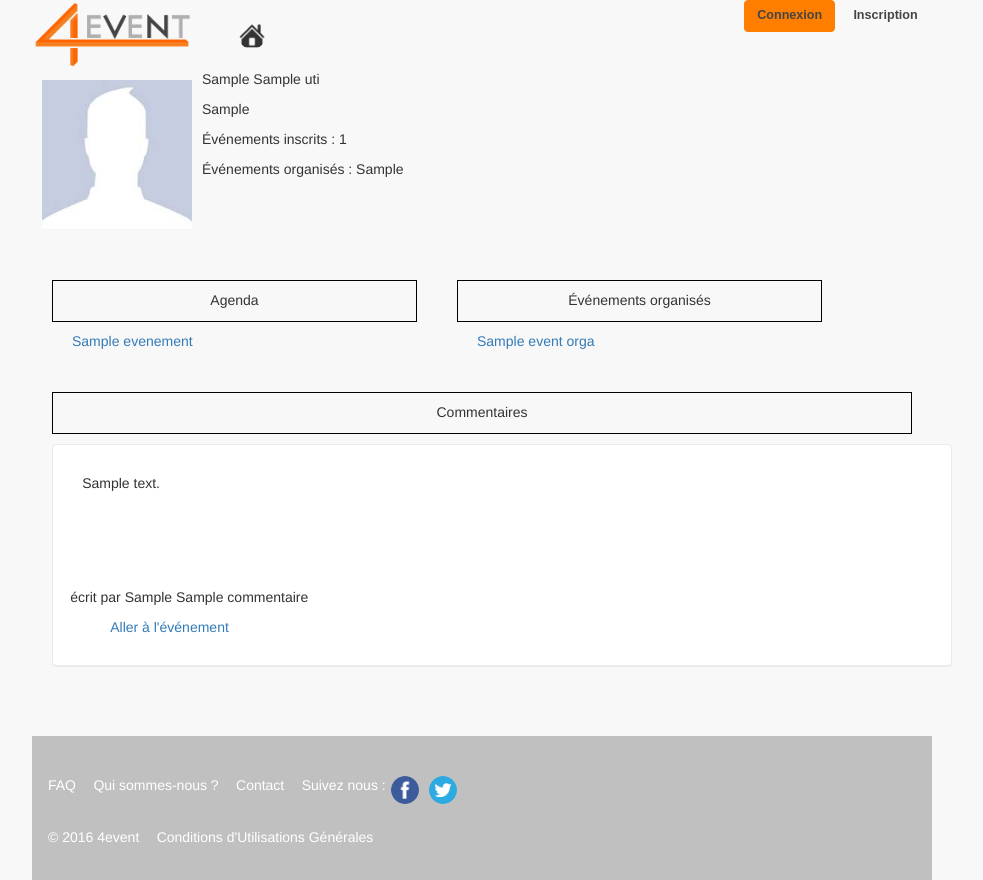
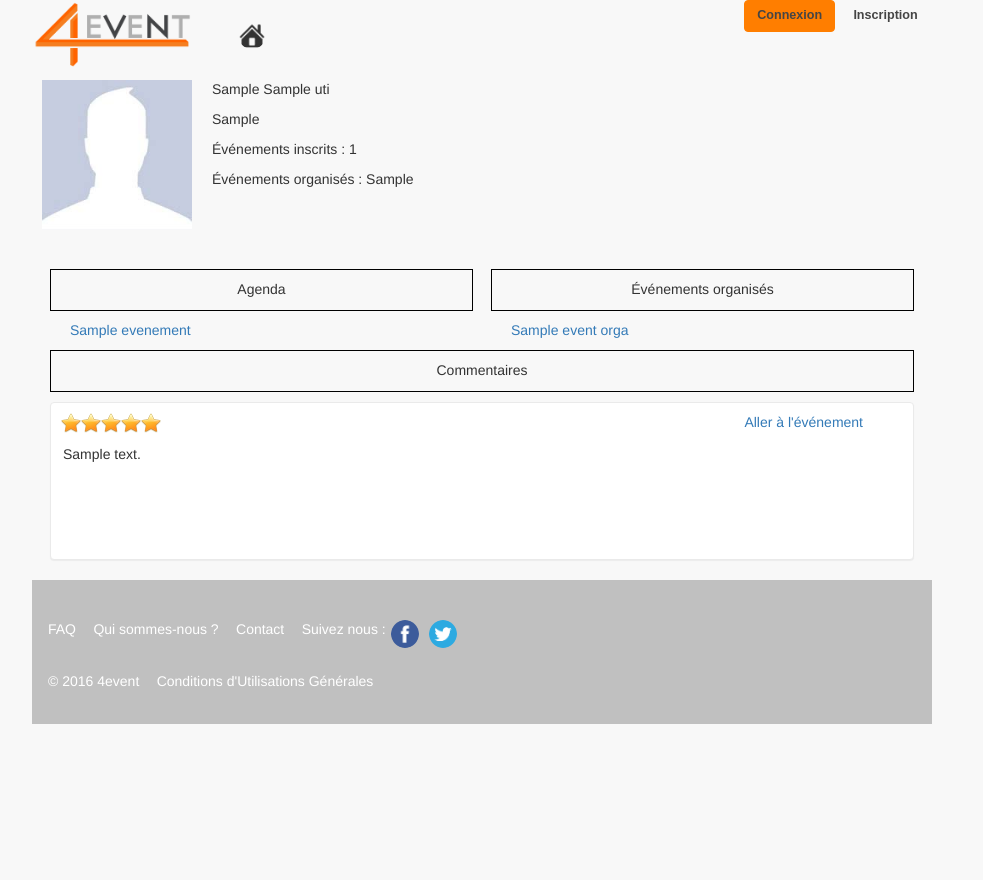
Before and after one commit to Zawartek/4event, a PHP site: template Vue/profilUtilisateur.php in a window 1280 px wide. Shown: the whole page, without its empty margins (158-1141 px from the left). After the commit the page ends 724 px from the top, so only its background shows below. Run offline with PHP 8.4, Linux system fonts and the light colour scheme; the template is opened without the code that fills it: most values are stand-ins (such as "Sample title", 1, 10 or a date in 2020); some libraries are stand-ins or nearby versions.

Commit message:
Modif css Profil

```diff
--- a/Vue/css/style.css
+++ b/Vue/css/style.css
@@ -141,6 +141,7 @@ fieldset
 
 #infosProfil
 {
+    margin : 10px;
     float : left;
 }
 
@@ -159,23 +160,22 @@ fieldset
 }
 #agenda
 {
-    padding : 20px;
-    width:45%;
-    float : left;
+    width: 47%;
+    float: left;
+    margin: 1% 2%;
 }
 
 #orga
 {
-    padding : 20px;
-    width:45%;
-    float : left;
+    width: 47%;
+    float: left;
+    margin: 1% 0%;
 }
 
 #commentaires
 {
-    padding : 20px;
-    width:100%;
-
+    width: 96%;
+    margin: 0% 2%;
 }
 
 .eventProfil
@@ -580,7 +580,22 @@ h2
 {
     margin: 10px;
     border: none;
-    width: 750px;
+    width: 100%;
+    height: 100px;
+    background-color: transparent;
+}
+
+.blockComProfil
+{
+    width: 100%;
+    padding: 10px;
+    margin: 0px;
+}
+
+.comProfil
+{
+    border: none;
+    width: 100%;
     height: 100px;
     background-color: transparent;
 }
--- a/Vue/profilUtilisateur.php
+++ b/Vue/profilUtilisateur.php
@@ -50,13 +50,12 @@ and open the template in the editor.
                             <?php
                         }
                     } else {
-                        echo "<p>aucun événément de prévu dans l'agenda</p>";
+                        echo "<p class='eventProfil'>aucun événément de prévu dans l'agenda</p>";
                     }
                     ?>
                 </div>
                 <div id="orga">
                     <p class="titre">Événements organisés</p>
-
                     <?php
                     if (sizeof($uti['eventOrga']) > 0) {
                         foreach ($uti['eventOrga'] as $event) {
@@ -73,7 +72,7 @@ and open the template in the editor.
                             <?php
                         }
                     } else {
-                        echo "<p>aucun événément n'a été organisé.</p>";
+                        echo "<p class='eventProfil'>aucun événément organisé.</p>";
                     }
                     ?>
                 </div>
@@ -81,18 +80,22 @@ and open the template in the editor.
                 <div id="commentaires">
                     <p class="titre">Commentaires</p>
                     <?php
-                    if (isset($uti['commentaires'][0])) {
-                        foreach ($uti['commentaires'] as $com) {
-                            ?>
-                            <div class="cadre">
-                                <textarea class="text-area comContenu" disabled="true"><?php echo $com['avis_contenu']; ?></textarea>
-                                <p align="right">
-                                    écrit par <?php
-                                    echo $com['utilisateur_prenom'] .
-                                    ' ' . $com['utilisateur_nom'];
-                                    ?>
+                    if (isset($uti['commentaires'][0]))
+                    {
+                        foreach ($uti['commentaires'] as $com)
+                        { ?>
+                            <div class="cadre blockComProfil">
+                                <p style="float: left;">
+                                    <?php
+                                    for ($i = 0; $i < 5; $i++) {
+                                        if ($i < $com['avis_note']) {
+                                            echo "<img class='noteCom' src='./Vue/img/etoileCom.png'  style='height:auto'/>";
+                                        } else {
+                                            echo "<img class='noteCom' src='./Vue/img/etoileComBlanc.png'  style='height:auto'/>";
+                                        }
+                                    } ?>
                                 </p>
-                                <p align="right">
+                                <p style="float: right;">
                                     <?php
                                     echo '<a href="index.php?' .
                                     'controle=evenement&' .
@@ -102,13 +105,12 @@ and open the template in the editor.
                                     '</a>'
                                     ?>
                                 </p>
+                                <textarea class="text-area comProfil" disabled="true"><?php echo $com['avis_contenu']; ?></textarea>
                             </div>
-                            <br>
-                            <?php
+                        <?php
                         }
-                    } else {
-                        echo '<p> aucun commentaire n\'a été ajouté</p>';
                     }
+                    else { echo '<p> Cet utilisateur n\'a pas encore rédigé de commentaire.</p>'; }
                     ?>
                 </div>
             </div>
```
Also changed, not shown: Vue/pageEvent.php (+6 -2 lines), Vue/header.php (line endings or trailing spaces).
